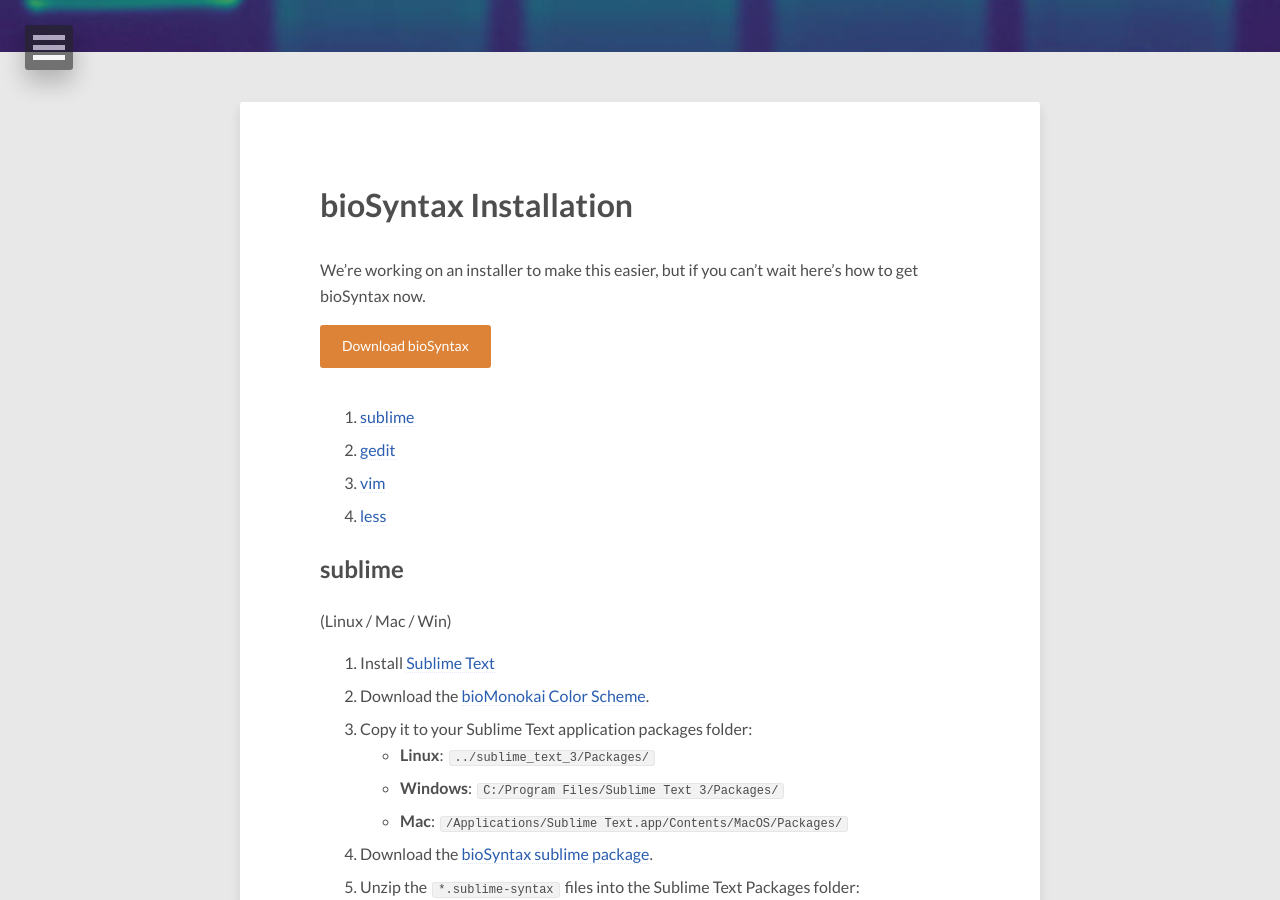
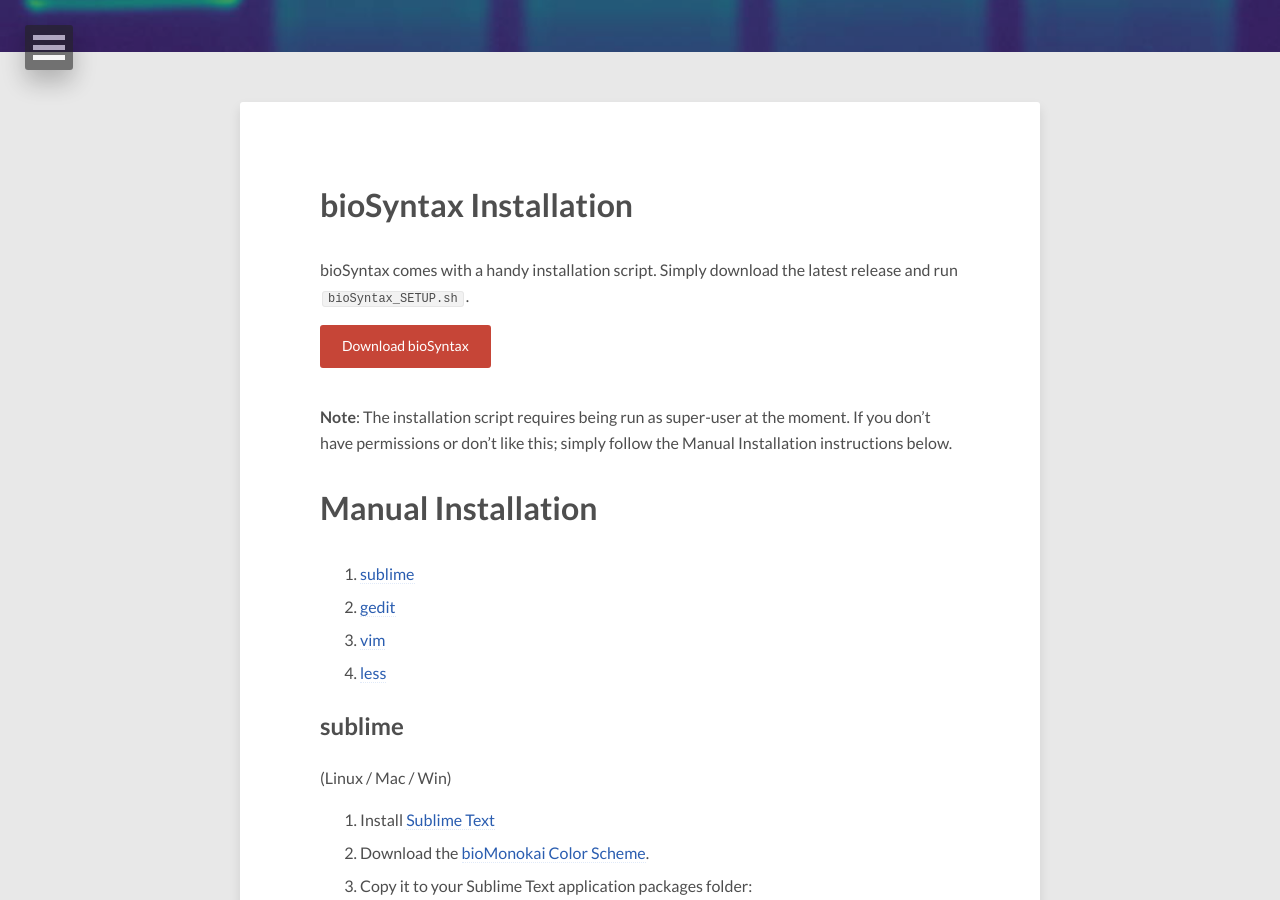
Before and after one commit to bioSyntax/bioSyntax-site, a Jekyll site: the page built from install.md, in a window 1280 px wide and 900 px high, scrolled down 348 px. Built offline with Jekyll 4.4.1, drawn with Linux system fonts in a browser that asks for light colours; nearby versions of some CDN libraries.

Commit message:
Added a global {release download} variable

```diff
--- a/_config.yml
+++ b/_config.yml
@@ -19,6 +19,7 @@
   facebook:
   github:         bioSyntax/bioSyntax
   version:        v0.1-alpha
+  release:        https://github.com/ababaian/bioSyntax/archive/v0.0-alpha.zip
   stackexchange:
   linkedin:
   instagram:
--- a/_layouts/site-index.html
+++ b/_layouts/site-index.html
@@ -37,6 +37,7 @@
   font-size: 14px;">&nbsp;&nbsp; {{ site.owner.version }}</a>
 
 <div id="main" role="main">
+  <a href="{{ site.owner.release }}"><span class="btn btn-danger">Download</span></a>
   <a href="{{ site.url }}/install"><span class="btn btn-warning">Install</span></a>
   <a href="{{ site.url }}/man"><span class="btn btn-success">Documentation</span></a>
   <a href="{{ site.url }}/screenshots"><span class="btn btn-info">Screenshots</span></a>
--- a/install.md
+++ b/install.md
@@ -8,9 +8,14 @@
 ---
 # bioSyntax Installation
 
-We're working on an installer to make this easier, but if you can't wait here's how to get bioSyntax now.
+bioSyntax comes with a handy installation script. Simply download the latest release and run `bioSyntax_SETUP.sh`.
 
-<a href="https://github.com/ababaian/bioSyntax/archive/master.zip"><span class="btn btn-warning">Download bioSyntax</span></a>
+<a href="{{ site.owner.release }}"><span class="btn btn-danger">Download bioSyntax</span></a>
+
+**Note**: The installation script requires being run as super-user at the moment. If you don't have permissions or don't like this; simply follow the Manual Installation instructions below.
+
+
+# Manual Installation
 
 1. [sublime](#sublime)
 2. [gedit](#gedit)
```
Also changed, not shown: _includes/footer.html (+4 -3 lines).
